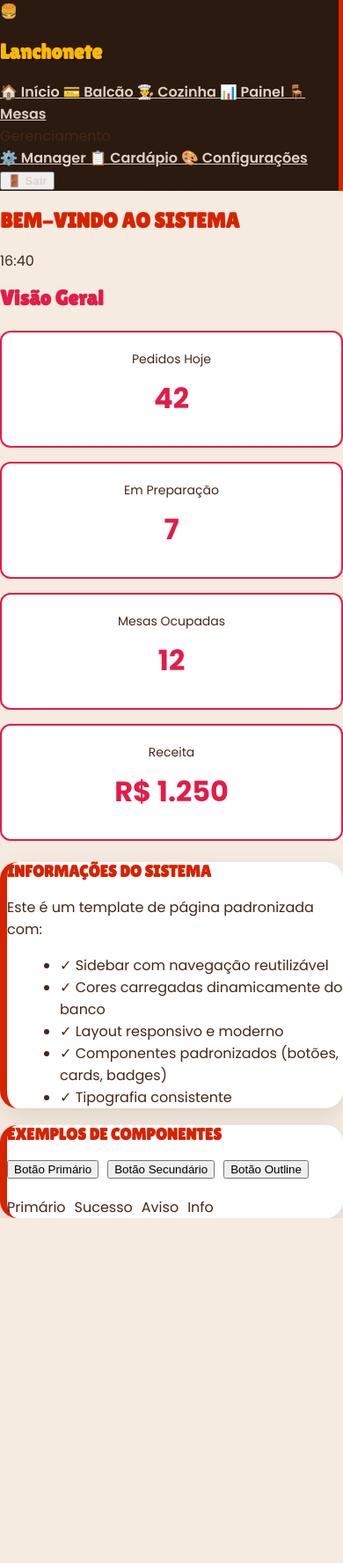
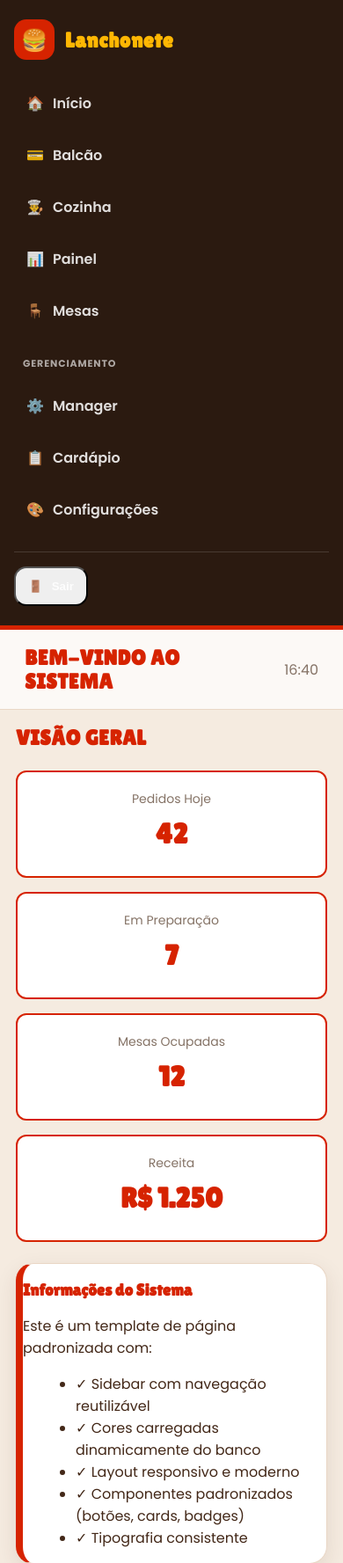
Before and after one commit to Mjacobowski/lanchonete-tray, an Electron app: page public/template.html in a window 390 px wide. Shown: the top 1777 px of the page at 88% size. Before the commit the page ends 1385 px from the top, so only its background shows below. Drawn offline with Linux system fonts and the light colour scheme; no server answers.

Commit message:
style: padroniza tema e ajusta layout

```diff
--- a/public/layout-base.css
+++ b/public/layout-base.css
@@ -1,112 +1,253 @@
-@import url('https://fonts.googleapis.com/css2?family=Lilita+One&family=Poppins:wght@400;600&display=swap');
+@import url('https://fonts.googleapis.com/css2?family=Lilita+One&family=Poppins:wght@400;500;600;700&display=swap');
 
 :root {
-    --vermelho-bk: #d62300;
-    --amarelo-bk: #ffb703;
+    /* Defaults. /theme.css sobrescreve isso antes da página renderizar. */
+    --cor-primaria: #d62300;
+    --cor-secundaria: #2b1a10;
+    --cor-destaque: #ffb703;
+
+    --vermelho-bk: var(--cor-primaria);
+    --amarelo-bk: var(--cor-destaque);
+    --marrom-dark: var(--cor-secundaria);
     --marrom-gourmet: #432818;
-    --marrom-dark: #2b1a10;
-    --creme-fundo: #f5ebe0; /* Off-white quente */
+    --creme-fundo: #f5ebe0;
     --branco: #ffffff;
-    --sombra: 0 8px 25px rgba(0,0,0,0.1);
+
+    --fundo: var(--creme-fundo);
+    --card: #ffffff;
+    --texto: var(--marrom-gourmet);
+    --muted: #857366;
+    --borda: #ead7c6;
+    --sombra: 0 8px 24px rgba(67, 40, 24, 0.10);
     --font-destaque: 'Lilita One', cursive;
-    --font-principal: 'Poppins', sans-serif;
+    --font-principal: 'Poppins', Arial, sans-serif;
+}
+
+* {
+    box-sizing: border-box;
 }
 
 body {
-    background-color: var(--creme-fundo);
+    margin: 0;
+    background: var(--fundo);
+    color: var(--texto);
     font-family: var(--font-principal);
-    color: var(--marrom-gourmet);
-    margin: 0;
 }
 
-/* SIDEBAR PROFISSIONAL */
+.app-layout {
+    min-height: 100vh;
+    display: grid;
+    grid-template-columns: 280px 1fr;
+}
+
+.main-content {
+    min-width: 0;
+}
+
+.content-area {
+    padding: 28px;
+}
+
+.top-bar {
+    min-height: 76px;
+    padding: 18px 28px;
+    display: flex;
+    align-items: center;
+    justify-content: space-between;
+    gap: 16px;
+    background: rgba(255, 255, 255, 0.72);
+    border-bottom: 1px solid var(--borda);
+}
+
+.top-bar-title,
+.page-title {
+    margin: 0;
+    font-family: var(--font-destaque);
+    color: var(--cor-primaria);
+    text-transform: uppercase;
+    letter-spacing: 0.02em;
+}
+
 .sidebar {
-    background: var(--marrom-dark) !important;
-    border-right: 5px solid var(--vermelho-bk);
+    background: var(--cor-secundaria) !important;
+    color: white;
+    padding: 22px 16px;
+    border-right: 5px solid var(--cor-primaria);
+}
+
+.brand {
+    display: flex;
+    align-items: center;
+    gap: 12px;
+    margin-bottom: 24px;
+}
+
+.brand-icon {
+    width: 46px;
+    height: 46px;
+    border-radius: 14px;
+    display: inline-flex;
+    align-items: center;
+    justify-content: center;
+    background: var(--cor-primaria);
+    font-size: 24px;
 }
 
 .brand h1 {
+    margin: 0;
     font-family: var(--font-destaque);
-    color: var(--amarelo-bk) !important;
-    text-shadow: 2px 2px 0px rgba(0,0,0,0.2);
+    color: var(--cor-destaque) !important;
+    letter-spacing: 0.03em;
+}
+
+.nav-menu {
+    display: grid;
+    gap: 8px;
+}
+
+.nav-section-title {
+    margin: 18px 10px 6px;
+    color: rgba(255, 255, 255, 0.62);
+    font-size: 11px;
+    font-weight: 700;
+    letter-spacing: 0.08em;
+    text-transform: uppercase;
 }
 
 .nav-item {
-    color: #e2d1c3 !important;
+    display: flex;
+    align-items: center;
+    gap: 10px;
+    padding: 13px 14px;
+    border-radius: 14px;
+    color: rgba(255, 255, 255, 0.86) !important;
+    text-decoration: none;
     font-weight: 600;
-    transition: 0.3s;
+    transition: 0.18s ease;
 }
 
 .nav-item:hover {
-    background: var(--marrom-gourmet) !important;
-    color: var(--amarelo-bk) !important;
+    background: rgba(255, 255, 255, 0.10) !important;
+    color: var(--cor-destaque) !important;
 }
 
 .nav-item.active {
-    background: var(--vermelho-bk) !important;
+    background: var(--cor-primaria) !important;
     color: white !important;
-    font-family: var(--font-destaque);
 }
 
-/* BOTÕES ESTILO TOTEM BK */
-.btn-bk {
+.sidebar-footer {
+    margin-top: 22px;
+    padding-top: 16px;
+    border-top: 1px solid rgba(255, 255, 255, 0.14);
+    color: rgba(255, 255, 255, 0.70);
+    font-size: 12px;
+}
+
+.card,
+.manager-card,
+.stat-item,
+.pedido-card,
+.pedido-cozinha,
+.coluna-painel {
+    background: var(--card);
+    border: 1px solid var(--borda);
+    border-radius: 20px;
+    box-shadow: var(--sombra);
+}
+
+.card {
+    border-left: 8px solid var(--cor-primaria);
+}
+
+.card h3,
+.manager-card h3,
+.coluna-title,
+.stat-value {
+    font-family: var(--font-destaque);
+    color: var(--cor-primaria);
+}
+
+.btn,
+.btn-bk,
+.btn-primary,
+.btn-secondary {
     display: inline-flex;
     align-items: center;
     justify-content: center;
-    padding: 18px 30px;
-    border: none;
-    border-radius: 15px;
+    gap: 10px;
+    border: 0;
+    border-radius: 14px;
+    padding: 12px 18px;
     font-family: var(--font-destaque);
-    font-size: 1.2rem;
+    font-size: 1rem;
     text-transform: uppercase;
     cursor: pointer;
-    transition: all 0.1s;
     text-decoration: none;
-    gap: 10px;
 }
 
-/* Botão Vermelho */
+.btn-primary,
 .btn-red {
-    background-color: var(--vermelho-bk);
+    background: var(--cor-primaria);
     color: white;
-    box-shadow: 0 6px 0px #8b1700;
 }
 
-.btn-red:active {
-    transform: translateY(4px);
-    box-shadow: 0 2px 0px #8b1700;
+.btn-secondary,
+.btn-yellow {
+    background: var(--cor-destaque);
+    color: var(--cor-secundaria);
 }
 
-/* Botão Amarelo */
-.btn-yellow {
-    background-color: var(--amarelo-bk);
-    color: var(--marrom-dark);
-    box-shadow: 0 6px 0px #cc9200;
+.btn-dark-bk {
+    background: var(--cor-secundaria);
+    color: var(--cor-destaque);
 }
 
-.btn-yellow:active {
-    transform: translateY(4px);
-    box-shadow: 0 2px 0px #cc9200;
+input,
+textarea,
+select {
+    font-family: var(--font-principal);
 }
 
-/* Botão Dark (Gerenciador) */
-.btn-dark-bk {
-    background-color: var(--marrom-dark);
-    color: var(--amarelo-bk);
-    box-shadow: 0 6px 0px #1a0f0a;
+@media (max-width: 900px) {
+    .app-layout {
+        grid-template-columns: 1fr;
+    }
+
+    .sidebar {
+        border-right: 0;
+        border-bottom: 5px solid var(--cor-primaria);
+    }
+
+    .content-area {
+        padding: 18px;
+    }
 }
 
-/* CARDS DA DASHBOARD */
-.card {
-    background: var(--branco);
-    border-radius: 20px !important;
-    border: none !important;
-    box-shadow: var(--sombra);
-    border-left: 8px solid var(--vermelho-bk) !important;
+/* Home ou telas sem sidebar: ocupa largura total e ganha respiro lateral. */
+.app-layout > .main-content:only-child {
+    grid-column: 1 / -1;
 }
 
-.card h3, .top-bar-title {
-    font-family: var(--font-destaque);
-    color: var(--vermelho-bk);
-    text-transform: uppercase;
+.app-layout:not(:has(.sidebar)) {
+    grid-template-columns: 1fr;
 }
+
+.app-layout:not(:has(.sidebar)) .top-bar {
+    padding-left: 48px;
+    padding-right: 48px;
+}
+
+.app-layout:not(:has(.sidebar)) .content-area {
+    padding-left: 48px;
+    padding-right: 48px;
+}
+
+.grid-4 {
+    display: grid;
+    grid-template-columns: repeat(auto-fit, minmax(220px, 1fr));
+    gap: 18px;
+}
+
+.mt-4 { margin-top: 24px; }
+.mt-5 { margin-top: 36px; }
--- a/public/template.html
+++ b/public/template.html
@@ -49,6 +49,7 @@
             font-size: 14px;
         }
     </style>
+    <link rel="stylesheet" href="/theme.css">
 </head>
 
 <body>
@@ -59,7 +60,7 @@
             <!-- Logo/Marca -->
             <div class="brand">
                 <div class="brand-icon">🍔</div>
-                <h1>Lanchonete</h1>
+                <h1 data-store-name>Lanchonete</h1>
             </div>
 
             <!-- Menu de Navegação -->
--- a/public/theme-loader.js
+++ b/public/theme-loader.js
@@ -1,6 +1,8 @@
 /**
- * Theme Loader - Carrega configurações de cores da empresa
- * e aplica dinamicamente no CSS
+ * Theme Loader - carrega dados/cores da loja e aplica no CSS.
+ *
+ * A identidade visual base fica no layout-base.css. Aqui só trocamos
+ * as variáveis de cor para respeitar a customização do cliente.
  */
 
 class ThemeLoader {
@@ -9,9 +11,6 @@ class ThemeLoader {
         this.loadTheme();
     }
 
-    /**
-     * Carrega as configurações do servidor
-     */
     async loadTheme() {
         try {
             const response = await fetch('/api/configuracoes');
@@ -19,68 +18,82 @@ class ThemeLoader {
 
             this.configuracoes = await response.json();
             this.applyTheme();
+            this.applyStoreData();
         } catch (error) {
             console.warn('Usando tema padrão:', error.message);
             this.applyDefaultTheme();
         }
     }
 
-    /**
-     * Aplica o tema baseado nas configurações carregadas
-     */
+    setVar(nome, valor) {
+        if (valor) {
+            document.documentElement.style.setProperty(nome, valor);
+        }
+    }
+
     applyTheme() {
-        const config = this.configuracoes;
-        const root = document.documentElement;
+        const tema = this.configuracoes?.tema || {};
 
-        // Cores do tema
-        const tema = config.tema || {};
+        const primaria = tema.corPrimaria || '#d62300';
+        const secundaria = tema.corSecundaria || '#2b1a10';
+        const destaque = tema.corDestaque || '#ffb703';
 
-        if (tema.corPrimaria) {
-            root.style.setProperty('--cor-primaria', tema.corPrimaria);
-        }
+        this.setVar('--cor-primaria', primaria);
+        this.setVar('--cor-secundaria', secundaria);
+        this.setVar('--cor-destaque', destaque);
 
-        if (tema.corSecundaria) {
-            root.style.setProperty('--cor-secundaria', tema.corSecundaria);
-        }
-
-        if (tema.corDestaque) {
-            root.style.setProperty('--cor-destaque', tema.corDestaque);
-        }
+        // Aliases usados pelo padrão visual Saga/BK.
+        this.setVar('--vermelho-bk', primaria);
+        this.setVar('--marrom-dark', secundaria);
+        this.setVar('--amarelo-bk', destaque);
 
         console.log('✓ Tema aplicado com sucesso');
     }
 
-    /**
-     * Aplica tema padrão (fallback)
-     */
     applyDefaultTheme() {
-        const root = document.documentElement;
-
-        root.style.setProperty('--cor-primaria', '#e11d48');
-        root.style.setProperty('--cor-secundaria', '#0f172a');
-        root.style.setProperty('--cor-destaque', '#f59e0b');
-        root.style.setProperty('--fundo', '#f3f4f6');
-        root.style.setProperty('--card', '#ffffff');
-        root.style.setProperty('--texto', '#111827');
+        this.configuracoes = {
+            loja: {},
+            tema: {
+                corPrimaria: '#d62300',
+                corSecundaria: '#2b1a10',
+                corDestaque: '#ffb703'
+            }
+        };
+        this.applyTheme();
     }
 
-    /**
-     * Atualiza tema em tempo real (útil para manager)
-     */
+    applyStoreData() {
+        const loja = this.configuracoes?.loja || {};
+        const nome = loja.nomeFantasia || 'Lanchonete';
+        const logoUrl = loja.logoUrl || '';
+
+        document.querySelectorAll('[data-store-name]').forEach((el) => {
+            el.textContent = nome;
+        });
+
+        if (document.title.includes('Lanchonete') && nome) {
+            document.title = document.title.replace('Lanchonete', nome);
+        }
+
+        document.querySelectorAll('[data-store-logo]').forEach((img) => {
+            if (logoUrl) {
+                img.src = logoUrl;
+                img.style.display = '';
+            }
+        });
+    }
+
     updateTheme(novasConfiguracoes) {
         this.configuracoes = { ...this.configuracoes, ...novasConfiguracoes };
         this.applyTheme();
+        this.applyStoreData();
     }
 
-    /**
-     * Obtém configurações atuais
-     */
     getTheme() {
         return this.configuracoes;
     }
 }
 
-// Instancia e carrega o tema quando o DOM está pronto
 if (document.readyState === 'loading') {
     document.addEventListener('DOMContentLoaded', () => {
         window.themeLoader = new ThemeLoader();
```
Also changed, not shown: main.js (+29 -0 lines), public/balcao.html (+2 -1 lines), public/cardapio.html (+20 -16 lines), public/configuracoes.html (+17 -14 lines), public/cozinha.html (+2 -1 lines), public/index.html (+39 -14 lines), public/manager.html (+2 -1 lines), public/mesa.html (+9 -7 lines), public/painel.html (+2 -1 lines).
